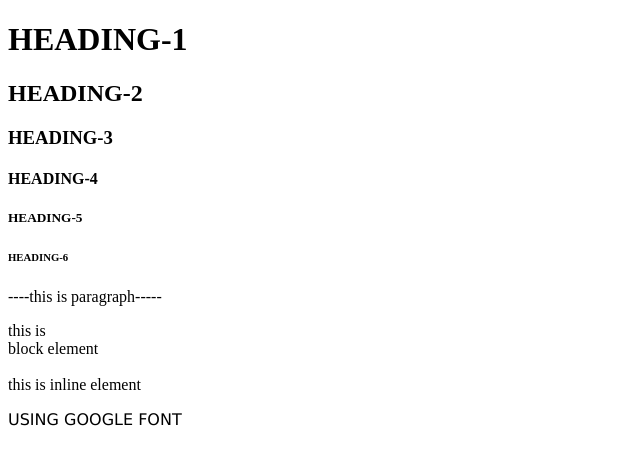
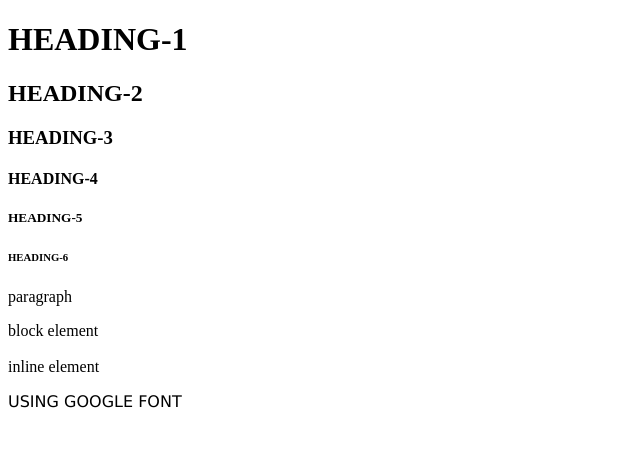
Before and after one commit to dedsecwrench/extra_class1, a plain HTML site: page index.html in a window 1280 px wide. Shown: the top 458 px of the page, without its empty margins (0-640 px from the left). Drawn offline with Linux system fonts and the light colour scheme.

Commit message:
html file

```diff
--- a/index.html
+++ b/index.html
@@ -14,11 +14,9 @@
     <h5>HEADING-5</h5>
     <h6>HEADING-6</h6>
 
-    <p> ----this is paragraph-----</p>
+    <p> paragraph </p>
 
-<div>this is</div>
 <div>block element</div> <br>
-<span>this is</span>
 <span>inline element</span>
 
 <p style="font-family: 'Lucida Sans', 'Lucida Sans Regular', 'Lucida Grande';">USING GOOGLE FONT </p>
```
